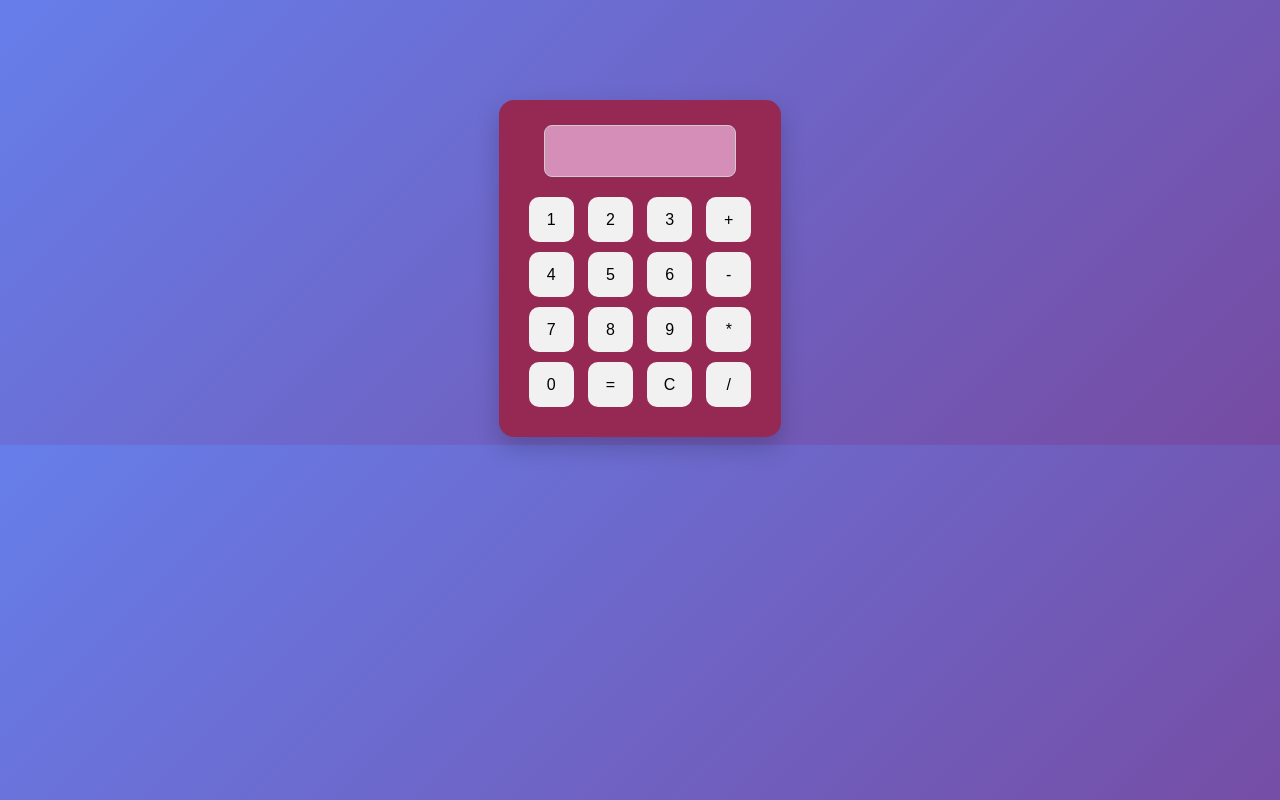
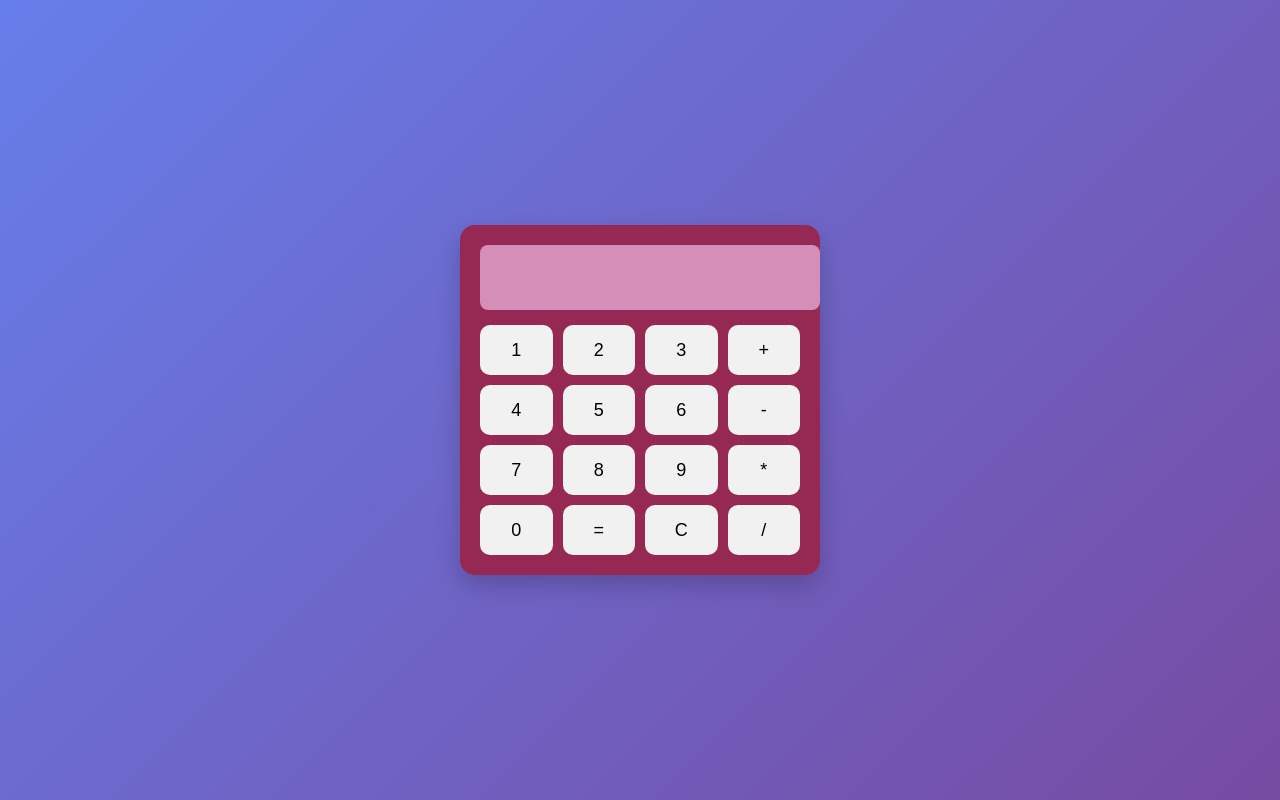
Before and after one commit to PAVIVARSHINI31/calculator, a plain HTML site: page index.html in a window 1280 px wide. Drawn offline with Linux system fonts and the light colour scheme.

Commit message:
Update index.html

```diff
--- a/index.html
+++ b/index.html
@@ -3,42 +3,53 @@
 <head>
     <title>Calculator</title>
 
+    <!-- ✅ IMPORTANT -->
+    <meta name="viewport" content="width=device-width, initial-scale=1.0">
+
     <style>
         body {
-    text-align: center;
+            display: flex;
+            justify-content: center;
+            align-items: center;
+            height: 100vh;
             font-family: 'Segoe UI', sans-serif;
-    margin-top: 100px;
             background: linear-gradient(135deg, #667eea, #764ba2);
+            margin: 0;
         }
 
         .calc {
-    display: inline-block;
-    padding: 25px;
+            width: 90%;
+            max-width: 320px;
+            padding: 20px;
             border-radius: 15px;
             background: #962953;
             box-shadow: 0 10px 25px rgba(0,0,0,0.2);
         }
 
         input {
-    width: 180px;
-    height: 40px;
+            width: 100%;
+            height: 45px;
             margin-bottom: 15px;
             text-align: right;
             border-radius: 8px;
-    border: 1px solid #ccc;
-    padding: 5px;
+            border: none;
+            padding: 10px;
             font-size: 18px;
-    outline: none;
             background-color: #d48eb7;
         }
 
+        .buttons {
+            display: grid;
+            grid-template-columns: repeat(4, 1fr);
+            gap: 10px;
+        }
+
         button {
-    width: 45px;
-    height: 45px;
-    margin: 5px;
+            width: 100%;
+            height: 50px;
             border: none;
             border-radius: 10px;
-    font-size: 16px;
+            font-size: 18px;
             cursor: pointer;
             background: #f1f1f1;
             transition: 0.2s;
@@ -49,35 +60,42 @@ button:hover {
             color: white;
         }
 
-/* Equal button highlight */
-
+        /* Mobile tweak */
+        @media (max-width: 400px) {
+            button {
+                height: 45px;
+                font-size: 16px;
+            }
+        }
     </style>
 </head>
 
 <body>
 
 <div class="calc">
-    <input type="text" id="display" readonly><br>
+    <input type="text" id="display" readonly>
 
+    <div class="buttons">
         <button onclick="press('1')">1</button>
         <button onclick="press('2')">2</button>
         <button onclick="press('3')">3</button>
-    <button onclick="press('+')">+</button><br>
+        <button onclick="press('+')">+</button>
 
         <button onclick="press('4')">4</button>
         <button onclick="press('5')">5</button>
         <button onclick="press('6')">6</button>
-    <button onclick="press('-')">-</button><br>
+        <button onclick="press('-')">-</button>
 
         <button onclick="press('7')">7</button>
         <button onclick="press('8')">8</button>
         <button onclick="press('9')">9</button>
-    <button onclick="press('*')">*</button><br>
+        <button onclick="press('*')">*</button>
 
         <button onclick="press('0')">0</button>
         <button onclick="calculate()">=</button>
         <button onclick="clearDisplay()">C</button>
         <button onclick="press('/')">/</button>
+    </div>
 </div>
 
 <script>
```
Lines whose indentation alone changed are shown as unchanged.
